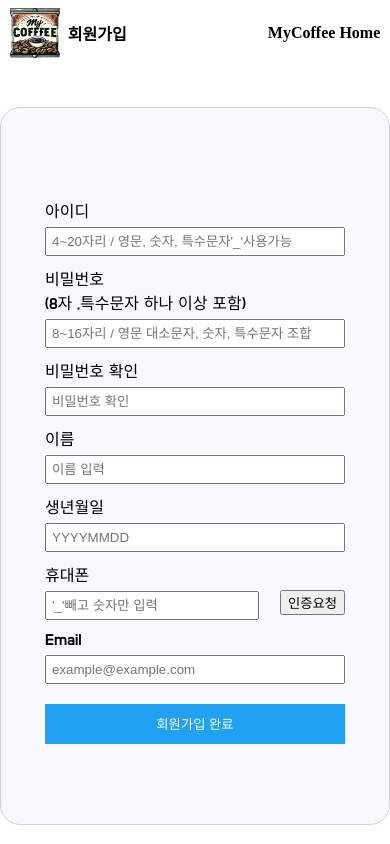
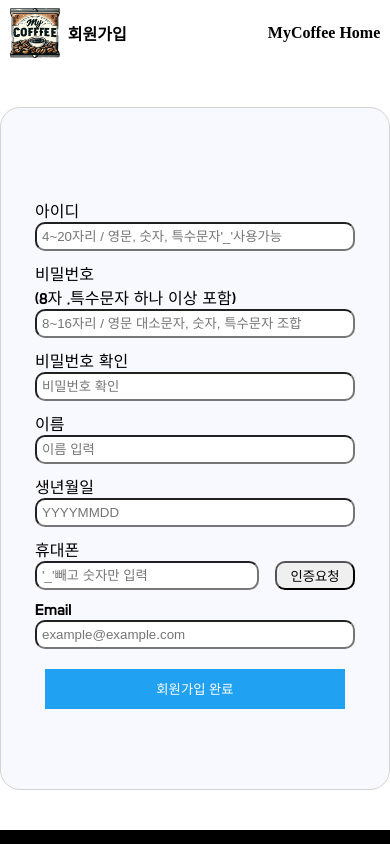
Before and after one commit to Eclipse-K/mycoffee, a React (Create React App) app: page /SignupForm in a window 390 px wide. Shown: the top 844 px of the page. Built offline with nearby package versions, Linux system fonts and the light colour scheme; a web font is replaced by a local one.

Commit message:
Edit SignForm phone

```diff
--- a/src/Components/SignupForm.css
+++ b/src/Components/SignupForm.css
@@ -54,7 +54,7 @@
   flex-direction: column;
   justify-content: center;
   align-items: flex-start;
-  width: 300px;
+  width: 320px;
 }
 
 .Sign-label {
@@ -69,19 +69,26 @@
 
 .Sign-input {
   padding: 5px;
-  margin-top: 5px;
-  width: 300px;
+  width: 100%;
+  box-sizing: border-box;
+  border-radius: 10px;
 }
+/* Sign-area의 가로길이가 300px로 설정했는데 input이 범위를 벗어나는 걸 width:100%와 box-sizing: border-box로 해결함. */
 
-.Sign-phone {
+#Sign-phone {
   display: flex;
   justify-content: space-between;
-  align-items: center;
-  width: 300px;
+  width: 320px;
 }
 
 #phone-input {
-  width: 200px;
+  width: 224px;
+}
+
+.Sign-phone-button {
+  color: black;
+  border-radius: 10px;
+  width: 80px;
 }
 
 .Sign-submit {
@@ -101,7 +108,7 @@
   cursor: pointer;
 }
 
-.Sign-submit:hover {
+.Sign-submit button:hover {
   background-color: #61dafb;
 }
 
--- a/src/Components/SignupForm.js
+++ b/src/Components/SignupForm.js
@@ -51,6 +51,20 @@ const SignupForm = () => {
     }
   };
 
+  const handlePhoneVerification = (e) => {
+    e.preventDefault();
+    let formErrors = {};
+    if (!formData.phone) {
+      formErrors.phone = "휴대폰 번호는 필수 입력 정보입니다.";
+      setErrors(formErrors);
+    } else {
+      // 휴대폰 번호 인증 로직 추가 (예: API 호출)
+      console.log("Phone verification requested:", formData.phone);
+      // 인증 로직 성공 시 에러 메시지 초기화
+      setErrors((prevErrors) => ({ ...prevErrors, phone: "" }));
+    }
+  };
+
   return (
     <div className="Sign">
       <nav className="Sign-nav">
@@ -67,7 +81,6 @@ const SignupForm = () => {
         <form className="Sign-Container" onSubmit={handleSubmit}>
           <div className="Sign-area">
             <label className="Sign-label">아이디</label>
-            <div className="Sign-phone">
             <input
               className="Sign-input"
               type="id"
@@ -78,14 +91,12 @@ const SignupForm = () => {
             />
             {errors.id && <p>{errors.id}</p>}
           </div>
-          </div>
 
           <div className="Sign-area">
             <label className="Sign-label">비밀번호</label>
             <label className="Sign-label-2">
               (8자 ,특수문자 하나 이상 포함)
             </label>
-            <div className="Sign-phone">
             <input
               className="Sign-input"
               type="password"
@@ -96,10 +107,8 @@ const SignupForm = () => {
             />
             {errors.password && <p>{errors.password}</p>}
           </div>
-          </div>
           <div className="Sign-area">
             <label className="Sign-label">비밀번호 확인</label>
-            <div className="Sign-phone">
             <input
               className="Sign-input"
               type="password"
@@ -110,11 +119,9 @@ const SignupForm = () => {
             />
             {errors.confirmPassword && <p>{errors.confirmPassword}</p>}
           </div>
-          </div>
 
           <div className="Sign-area">
             <label className="Sign-label">이름</label>
-            <div className="Sign-phone">
             <input
               className="Sign-input"
               type="username"
@@ -125,11 +132,9 @@ const SignupForm = () => {
             />
             {errors.username && <p>{errors.username}</p>}
           </div>
-          </div>
 
           <div className="Sign-area">
             <label className="Sign-label">생년월일</label>
-            <div className="Sign-phone">
             <input
               className="Sign-input"
               type="year"
@@ -140,28 +145,31 @@ const SignupForm = () => {
             />
             {errors.year && <p>{errors.year}</p>}
           </div>
-          </div>
 
           <div className="Sign-area">
             <label className="Sign-label">휴대폰</label>
-            <div className="Sign-phone">
+            <div id="Sign-phone">
               <input
                 className="Sign-input"
                 id="phone-input"
                 type="phone"
                 name="phone"
                 placeholder="'_'빼고 숫자만 입력"
-                value={formData.email}
+                value={formData.phone}
                 onChange={handleChange}
               />
+              <button
+                className="Sign-phone-button"
+                onClick={handlePhoneVerification}
+              >
+                인증요청
+              </button>
+            </div>
             {errors.phone && <p>{errors.phone}</p>}
-              <button className="Sign-phone-button">인증요청</button>
-            </div>
           </div>
 
           <div className="Sign-area">
             <label className="Sign-label">Email</label>
-            <div className="Sign-phone">
             <input
               className="Sign-input"
               type="email"
@@ -171,7 +179,6 @@ const SignupForm = () => {
               onChange={handleChange}
             />
             {errors.email && <p>{errors.email}</p>}
-            </div>
           </div>
           <div className="Sign-submit">
             <button type="submit">회원가입 완료</button>
```
Lines whose indentation alone changed are shown as unchanged.
